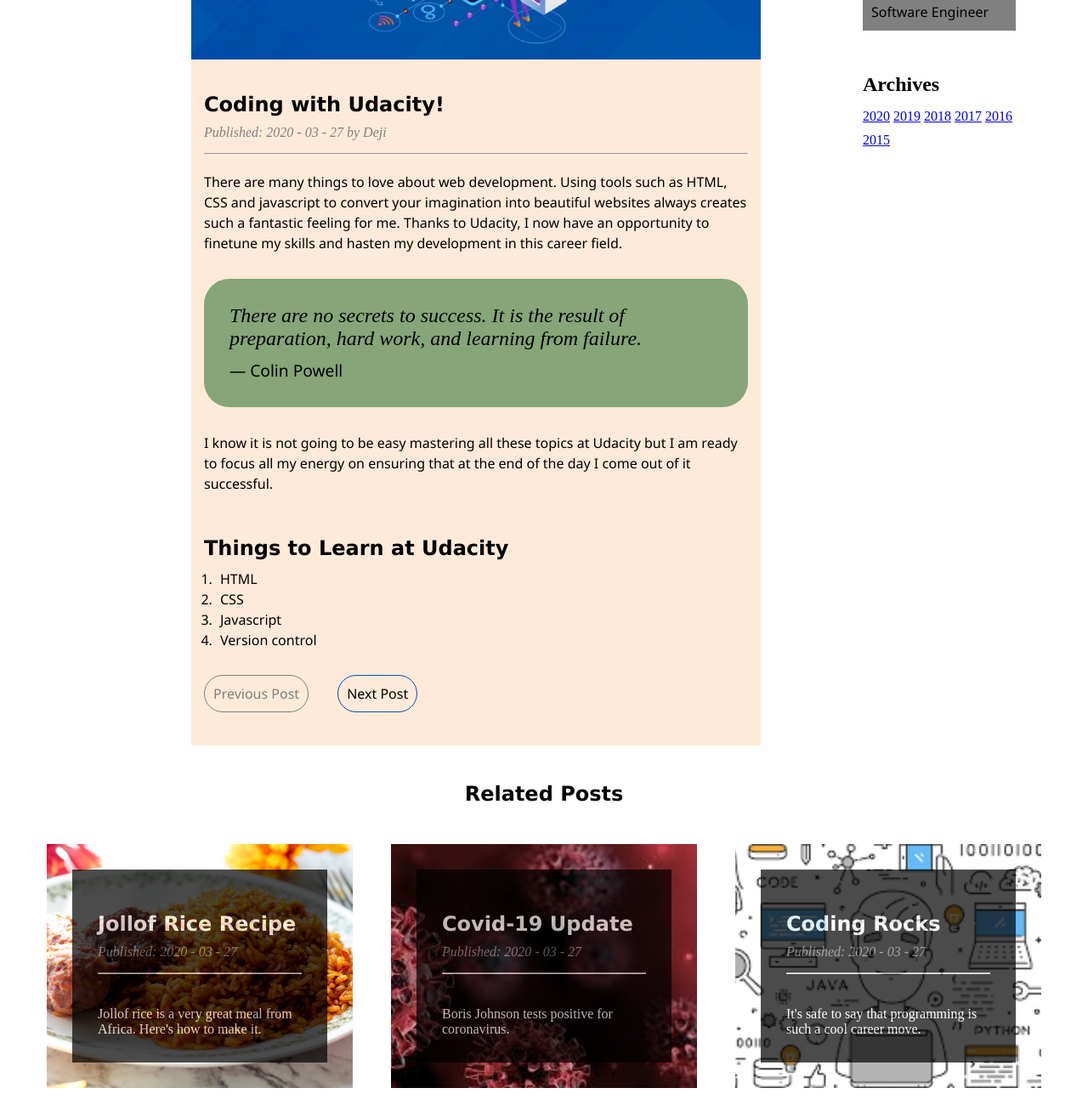
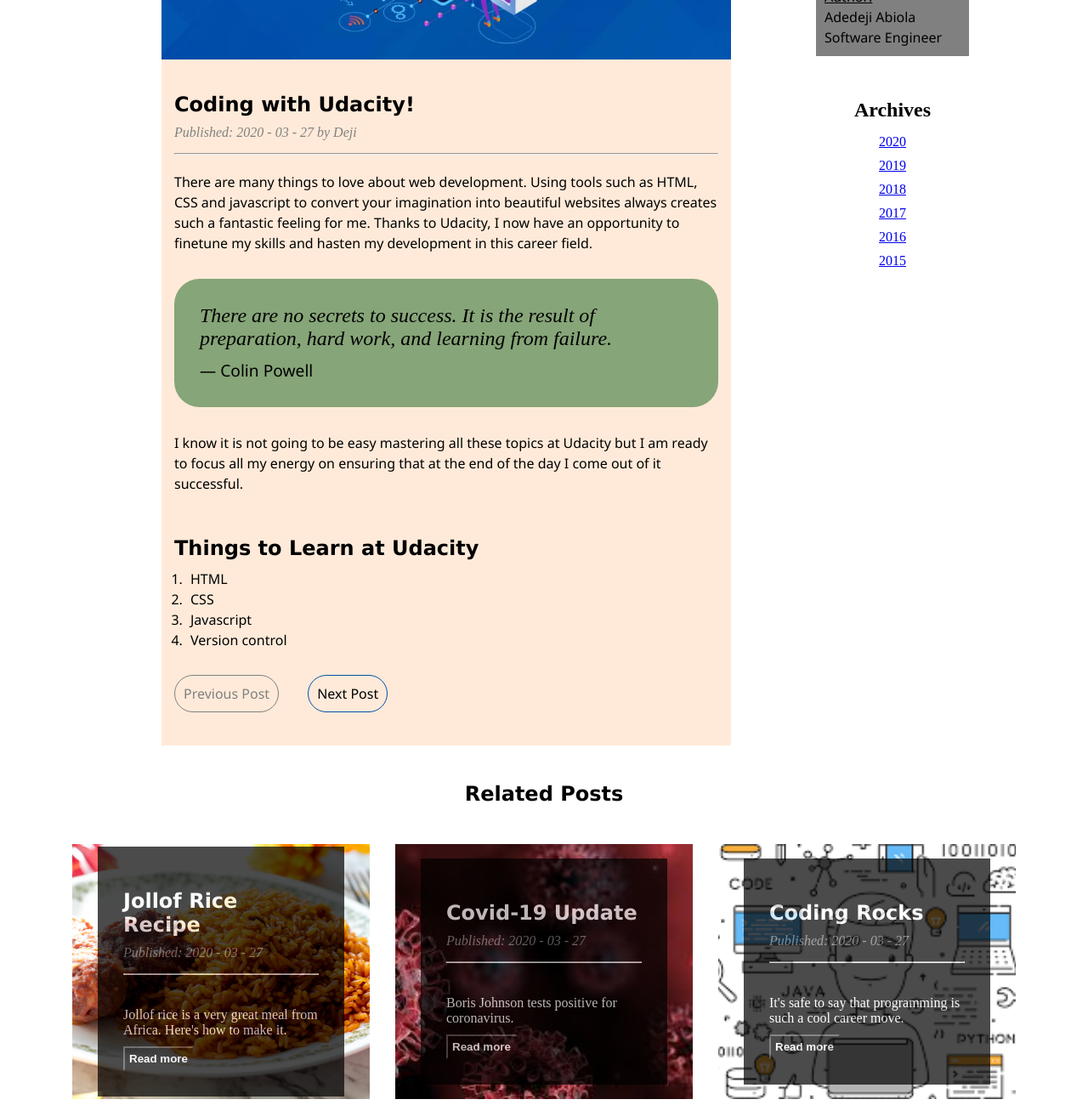
Before and after one commit to dejiabiola/Udacity_blog_page_task, a plain HTML site: page blog_post.html in a window 1280 px wide. Shown: the part 340-1640 px from the top of the page at 85% size. Drawn offline with Linux system fonts and the light colour scheme.

Commit message:
fixed responsiveness

```diff
--- a/blog_post.html
+++ b/blog_post.html
@@ -73,7 +73,6 @@
         <div><a href="#">2016</a></div>
         <div><a href="#">2015</a></div>
       </section>
-
     </aside>
   </div>
   <section class="related-posts-section">
@@ -88,6 +87,7 @@
           <hr>
           <br>
           <p class="fill-opacity">Jollof rice is a very great meal from Africa. Here's how to make it.</p>
+          <button>Read more</button>
         </div>
       </article>
       <article class="item item3 static-posts">
@@ -99,6 +99,7 @@
           <hr>
           <br>
           <p class="fill-opacity">Boris Johnson tests positive for coronavirus.</p>
+          <button>Read more</button>
         </div>
       </article>
       <article class="item item4 static-posts">
@@ -110,6 +111,7 @@
           <hr>
           <br>
           <p class="fill-opacity">It's safe to say that programming is such a cool career move.</p>
+          <button>Read more</button>
         </div>
       </article>
     </div>
--- a/css/blog-post-layout.css
+++ b/css/blog-post-layout.css
@@ -5,27 +5,46 @@
   display: block;
   padding-left: 10px;
   padding-right: 10px;
+  /* height: 1400px; */
 }
 
 .main {
   background-color: #FFEAD9;
 }
 
+.aside {
+  display: flex;
+  flex-direction: column;
+  align-items: center;
+  margin-bottom: 20px;
+}
+
 .aside div {
-  display: inline-block;
+  display: block;
+  text-align: center;
+}
+
+
+
+.aside .profile {
+  display: block;
+  width: 300px;
+  max-width: 100%;
+  margin-top: 30px;
 }
 
 
 @media (min-width: 800px) {
   .grid-container {
-    width: 600px;
+    width: 700px;
     margin: 0 auto;
     display: grid;
-    grid-template-columns: 500px 100px;
+    grid-template-columns: 500px 150px;
     /* grid-template-rows: auto; */
     grid-gap: 80px;
     grid-template-areas:
     "main aside";
+    height: 800px
   }
 
   .main {
@@ -40,12 +59,12 @@
 
 @media (min-width: 1000px) {
   .grid-container {
-    width: 850px;
+    width: 920px;
     margin: 0 auto;
     display: grid;
     grid-template-columns: 670px 180px;
     grid-template-rows: auto;
-    grid-gap: 120px;
+    grid-gap: 100px;
     grid-template-areas:
     "main aside";
     height: 700px;
@@ -60,11 +79,19 @@
     grid-area: aside;
   }
 
-  .related-posts-container {
-    max-width: 100%;
-    margin: 30px auto;
-    display: flex;
-    flex-wrap: wrap;
-    justify-content: space-between;
-  }
+
 }
+
+.related-posts-container {
+  /* width: 100%; */
+  margin: 30px auto;
+  display: flex;
+  flex-direction: row;
+  flex-wrap: wrap;
+  justify-content: center;
+}
+
+.related-posts-container article {
+  width: 350px;
+  height: 300px;
+}
--- a/css/blog-post.css
+++ b/css/blog-post.css
@@ -189,8 +189,21 @@ article .fill-opacity {
 
 .related-posts-section {
   width: 1200px;
+  max-width: 100%;
   margin: 20px auto;
   margin-top: 50px;
+}
+
+.related-posts-section p {
+  margin-bottom: 10px;
+}
+
+.related-posts-section button {
+  padding: 5px;
+  font-weight: bold;
+  color: white;
+  background-color: black;
+  cursor: pointer;
 }
 
 .related-posts-heading {
--- a/css/blog-site-layout.css
+++ b/css/blog-site-layout.css
@@ -2,11 +2,6 @@ body {
   background-color: #001528;
 }
 
-main {
-  width: 1000px;
-  max-width: 100%;
-  margin: 30px auto;
-}
 
 
 article {
@@ -14,23 +9,39 @@ article {
   line-height: 1.5;
 }
 
-@media (min-width: 320px) {
+@media (min-width: 300px) {
+
+  main {
+    width: 350px;
+    max-width: 100%;
+    margin: 30px auto;
+  }
+
   .grid-container {
-    display: flex;
-    flex-direction: column;
-    justify-content: space-evenly;
+    display: block;
   }
 
   .item {
-    margin: 10px 10px;
+    margin-bottom: 20px;
+    width: 350px;
+    max-width: 100%;
   }
+
+
 
 }
 
 @media (min-width: 736px) {
+
+  main {
+    width: 750px;
+    max-width: 100%;
+    margin: 30px auto;
+  }
   .grid-container {
+    margin: 0 auto;
     display: grid;
-    grid-template-columns: 220px 200px 170px 150px;
+    grid-template-columns: 220px 170px 170px 150px;
     grid-template-rows: 300px 300px 300px;
     grid-gap: 5px;
     grid-template-areas:
@@ -58,12 +69,28 @@ article {
   .item5 {
     grid-area: fifth;
   }
+
+
+  .item {
+    margin-bottom: 0px;
+    width: auto;
+    max-width: 100%;
+  }
+
 }
 
 @media (min-width: 1020px) {
+
+  main {
+    width: 1000px;
+    max-width: 100%;
+    margin: 30px auto;
+  }
+
   .grid-container {
+    margin: 0 auto;
     display: grid;
-    grid-template-columns: 250px 250px 250px 250px;
+    grid-template-columns: 250px 250px 220px 220px;
     grid-template-rows: 300px 300px 300px;
     grid-gap: 10px;
     grid-template-areas:
@@ -91,5 +118,4 @@ article {
   .item5 {
     grid-area: fifth;
   }
-
 }
--- a/css/blog-site.css
+++ b/css/blog-site.css
@@ -74,6 +74,14 @@ em {
   opacity: 1;
 }
 
+.show-on-hover button {
+  padding: 5px;
+  font-weight: bold;
+  color: white;
+  background-color: black;
+  cursor: pointer;
+}
+
 article .fill-opacity {
   opacity: 1;
 }
--- a/css/footer.css
+++ b/css/footer.css
@@ -18,6 +18,7 @@ footer section h3 {
 footer section input {
   padding: 15px;
   width: 300px;
+  max-width: 100%;
   font-size: 1rem;
   border-radius: 40px;
   outline: none;
@@ -31,3 +32,9 @@ footer section .submit {
   font-size: 1rem;
   padding: 15px;
 }
+
+@media (max-width: 481px) {
+  footer section .submit {
+    margin-top: 10px;
+  }
+}
```
Also changed, not shown: index.html (+5 -1 lines). Lines whose indentation alone changed are shown as unchanged.
